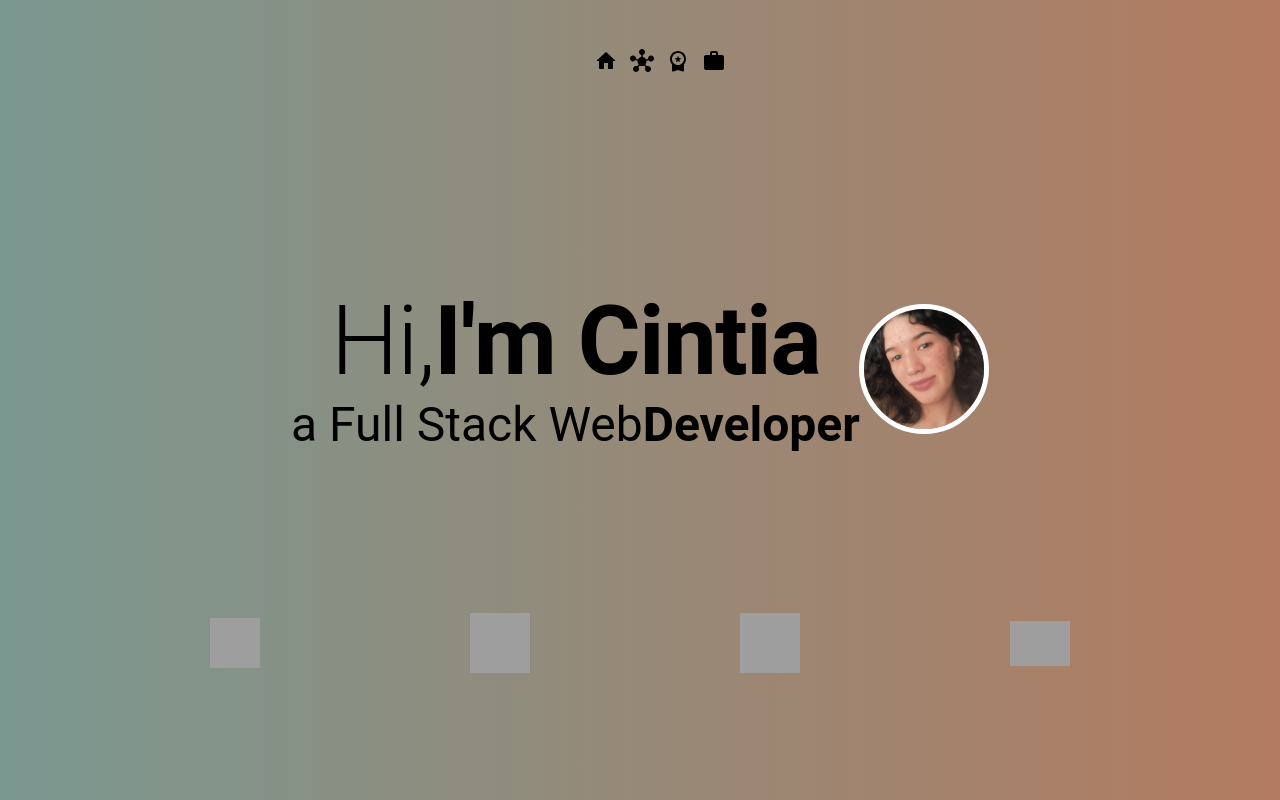
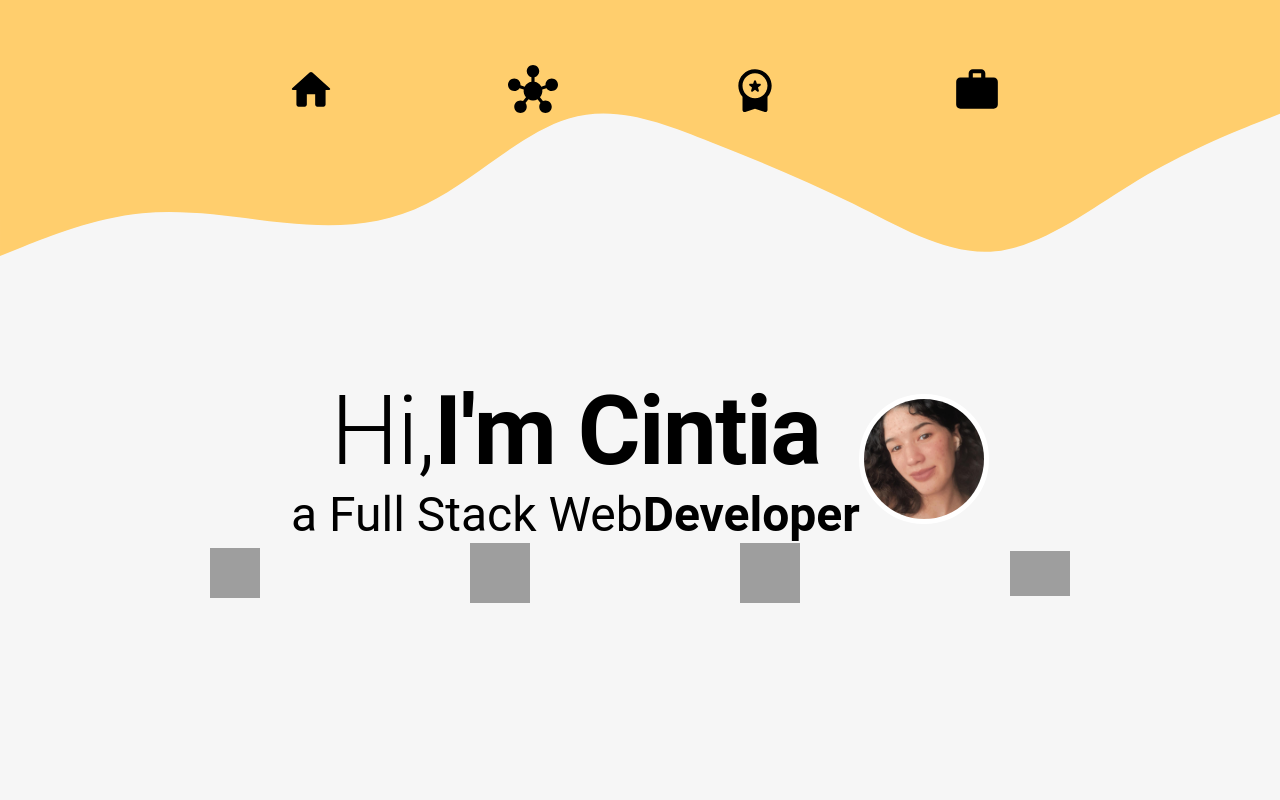
Before and after one commit to tia-cin/Portofolio, a React (Create React App) app: page / in a window 1280 px wide. Built offline with nearby package versions, Linux system fonts and the light colour scheme; grey boxes are pictures that could not be loaded.

Commit message:
new navbar

```diff
--- a/src/App.js
+++ b/src/App.js
@@ -3,8 +3,8 @@ import { BrowserRouter, Routes, Route } from 'react-router-dom';
 import Technologies from './components/technologies';
 import Skills from './components/skills';
 import Projects from './components/projects';
-import Profile from './components/profile';
 import Navbar from './components/navbar';
+import Home from './components/home'
 
 function App() {
   return (
@@ -12,7 +12,7 @@ function App() {
         <div className="App">
           <Navbar/>
             <Routes>
-              <Route path='/' element={<Profile/>} />
+              <Route path='/' element={<Home/>} />
               <Route path='/technologies' element={<Technologies/>} />
               <Route path='/skills' element={<Skills/>}/>
               <Route path='/projects' element={<Projects/>}/>
--- /dev/null
+++ b/src/components/home.jsx
@@ -0,0 +1,22 @@
+import Profile from "./profile"
+import './styles/home.css'
+
+const Home = () => {
+    return (
+        <div>
+            <div className="svg-container">
+                <svg viewBox="0 0 0 0" xmlns="http://www.w3.org/2000/svg">
+                    <path fill="#e16539" d="M29.5,-51.6C36.8,-41.3,40.4,-30.6,41.7,-21C43.1,-11.4,42.4,-2.7,46.8,10.8C51.1,24.3,60.7,42.6,57.8,55.5C55,68.4,39.7,75.8,24.4,77.9C9.2,79.9,-6.2,76.5,-20.3,71.4C-34.4,66.2,-47.4,59.3,-57.6,49.1C-67.7,38.8,-75,25.3,-70,14.3C-65.1,3.2,-48,-5.5,-42.3,-19.9C-36.6,-34.4,-42.4,-54.7,-37.3,-66.1C-32.2,-77.4,-16.1,-79.7,-2.5,-75.9C11.1,-72,22.2,-61.9,29.5,-51.6Z" transform="translate(100 100)" />
+                </svg>
+            </div>
+            <Profile/>
+            <div className="svg-container">
+                <svg viewBox="0 0 0 0" xmlns="http://www.w3.org/2000/svg">
+                    <path fill="#51ABB2" d="M18.3,-35.1C24.3,-24.7,30.1,-20.5,41.6,-13.6C53.1,-6.7,70.3,2.9,76,15.8C81.8,28.8,76.2,45,64.3,52.1C52.5,59.2,34.4,57.3,20.5,54.2C6.7,51,-2.8,46.6,-16.5,46.9C-30.2,47.2,-48,52.1,-54.7,46.3C-61.3,40.6,-56.8,24,-60.6,7.8C-64.3,-8.4,-76.4,-24.4,-72.4,-33.1C-68.4,-41.7,-48.5,-43.1,-33.8,-49.5C-19.1,-55.9,-9.5,-67.3,-1.7,-64.7C6.2,-62.1,12.3,-45.5,18.3,-35.1Z" transform="translate(100 100)" />
+                </svg>
+            </div>
+        </div>
+    )
+}
+
+export default Home
--- a/src/components/navbar.jsx
+++ b/src/components/navbar.jsx
@@ -9,37 +9,42 @@ import './styles/navbar.css'
 const Navbar = () => {
 
     return (
-        <nav className='navbarContainer'>
+        <nav className='navbar-container'>
+            <div>
+                <svg xmlns="http://www.w3.org/2000/svg" viewBox="0 0 1440 320"><path fill="#ffce6d" fillOpacity="1" d="M0,288L26.7,277.3C53.3,267,107,245,160,240C213.3,235,267,245,320,250.7C373.3,256,427,256,480,229.3C533.3,203,587,149,640,133.3C693.3,117,747,139,800,160C853.3,181,907,203,960,229.3C1013.3,256,1067,288,1120,282.7C1173.3,277,1227,235,1280,202.7C1333.3,171,1387,149,1413,138.7L1440,128L1440,0L1413.3,0C1386.7,0,1333,0,1280,0C1226.7,0,1173,0,1120,0C1066.7,0,1013,0,960,0C906.7,0,853,0,800,0C746.7,0,693,0,640,0C586.7,0,533,0,480,0C426.7,0,373,0,320,0C266.7,0,213,0,160,0C106.7,0,53,0,27,0L0,0Z"></path></svg>
+            </div>
+            <div className='list-container'>
                 <ul className='list-item-container'>
                     <li className='link-item'>
                         <Link to='/'>
                             <button className='link-btn'>
-                            <HomeRoundedIcon/>
+                                <HomeRoundedIcon sx={{ fontSize:50}}/>
                             </button>
                         </Link>
                     </li>
                     <li className='link-item'>
                         <Link to='/technologies'>
                             <button className='link-btn'>
-                            <HubRoundedIcon/>
+                                <HubRoundedIcon sx={{ fontSize:50}}/>
                             </button>
                         </Link>
                     </li>
                     <li className='link-item'>
                         <Link to='/skills'>
                             <button className='link-btn'>
-                            <WorkspacePremiumRoundedIcon/>
+                                <WorkspacePremiumRoundedIcon sx={{ fontSize:50}}/>
                             </button>
                         </Link>
                     </li>
                     <li className='link-item'>
                         <Link to='/projects'>
                             <button className='link-btn'>
-                            <WorkRoundedIcon/>
+                                <WorkRoundedIcon sx={{ fontSize:50}}/>
                             </button>
                         </Link>
                     </li>
                 </ul>
+            </div>
         </nav>
     )
 }
--- a/src/components/skills.jsx
+++ b/src/components/skills.jsx
@@ -13,6 +13,7 @@ import './styles/skills.css'
 
 const Skills = () => {
     return (
+        <div>
             <div className='skillsContainer'>
                 <div className='design'>
                     <div className='designContainer'>
@@ -51,7 +52,7 @@ const Skills = () => {
                         </div>
                     </div>
                 </div>
-                    <div className='softContainer'>
+                <div className='softContainer'>
                         <Typography variant="h5">Soft Skills</Typography>
                         <div>
                             <div>
@@ -88,8 +89,10 @@ const Skills = () => {
                                 </p>
                             </div>
                         </div>
-                    </div>
                 </div>
+            </div>
+
+        </div>
     )
 }
 
--- a/src/components/social.jsx
+++ b/src/components/social.jsx
@@ -25,7 +25,7 @@ const social = [
 
 const Social = () => {
     return (
-        <div className='container'>
+        <div className='social-container'>
             {
                 social.length && social.map((s,i) => {
                     return (
--- /dev/null
+++ b/src/components/styles/home.css
@@ -0,0 +1,4 @@
+.svg-container>svg {
+    filter: blur(50px);
+    display: none;
+}
--- a/src/components/styles/navbar.css
+++ b/src/components/styles/navbar.css
@@ -1,35 +1,22 @@
-.navbarContainer {
+.navbar-container {
     display: flex;
-    flex-direction: row;
-    justify-content: space-evenly;
-    padding: 2rem;
-}
-
-
-.navbarContainer > a > svg {
-    width: 5rem;
-    height: 5rem;
-    color: black;
-}
-.navbarContainer > a > svg:hover {
-    transition: .5s;
-    color: white
+    flex-direction: column;
 }
 .list-item-container {
     display: flex;
     flex-direction: row;
 }
 .link-item {
+    transform: translate(10em, -15em);
     list-style: none;
+    margin: 0 5em;
 }
 .link-btn {
     background-color: transparent;
     border: none;
+    cursor: pointer;
 }
-
-@media only screen and (max-width: 1000px) {
-    .navbarContainer > a > svg {
-        width: 10rem;
-        height: 10rem;
-    }
+.link-btn:hover {
+    transform: translateY(-1em);
+    transition: .5s;
 }
--- a/src/components/styles/profile.css
+++ b/src/components/styles/profile.css
@@ -3,7 +3,6 @@
     max-width: 100vw;
     display: flex;
     flex-direction: column;
-    margin-top: 10rem;
 }
 
 .titlesContainer {
@@ -11,7 +10,6 @@
     flex-direction: row;
     align-items: center;
     justify-content: center;
-    margin-bottom: 5rem;
 }
 
 .titles {
@@ -53,18 +51,7 @@
     }
   }
 
-@media only screen and (max-width: 1000px) {
-  .titlesContainer {
-    flex-direction: column;
-    justify-content: space-around;
-  }
-  .avatar-container {
-    display: none;
-  }
-  .strong-title {
-    animation: color-animation 10s linear infinite;
-  }
-}
+
 
 @keyframes color-animation {
   0%    {color: #291b25}
--- a/src/components/styles/social.css
+++ b/src/components/styles/social.css
@@ -1,9 +1,8 @@
-.container {
+.social-container {
     display: flex;
     flex-direction: row;
     justify-content: space-evenly;
     align-items: center;
-    margin: 5em 0;
 }
 .container > a:hover {
     color: #fff;
--- a/src/index.css
+++ b/src/index.css
@@ -3,16 +3,7 @@ body {
   font-family: -apple-system, BlinkMacSystemFont, 'Segoe UI', 'Roboto', 'Oxygen',
     'Ubuntu', 'Cantarell', 'Fira Sans', 'Droid Sans', 'Helvetica Neue',
     sans-serif;
-    background: linear-gradient(270deg, #e16539, #51abb2, #f0dfc8, #ffb1a5, #ffce6d);
-    background-size: 1000% 1000%;
-    animation: AnimationName 10s ease infinite;
-}
-
-
-@keyframes AnimationName {
-  0%{background-position:0% 50%}
-  50%{background-position:100% 50%}
-  100%{background-position:0% 50%}
+  background-color: #f6f6f6;
 }
 
 code {
```
Lines whose indentation alone changed are shown as unchanged.
